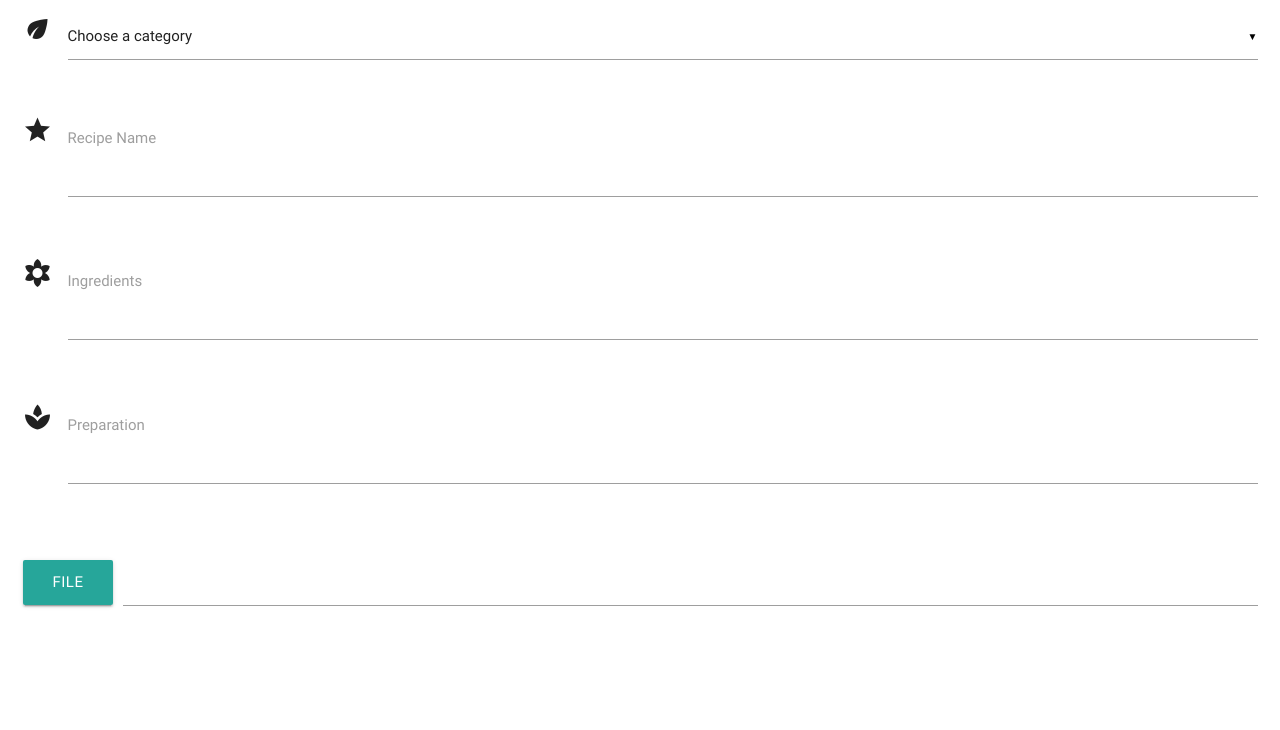
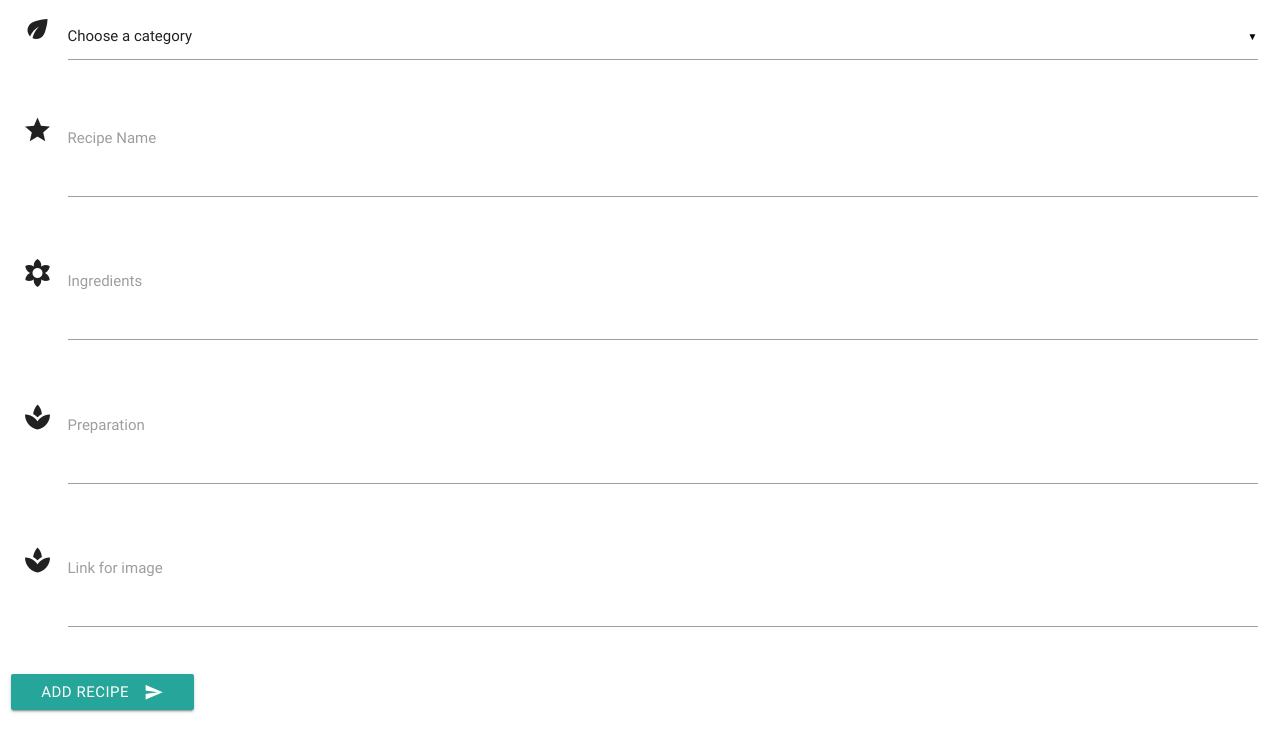
Before and after one commit to AnnaDK/Cook-Book, a Flask app: page /add_recipes in a window 1280 px wide. Shown: the part 153-883 px from the top of the page. Before the commit the page ends 761 px from the top, so only its background shows below. Run offline with Flask 2, Linux system fonts and the light colour scheme; data that the repository does not hold is empty; some libraries are stand-ins or nearby versions.

Commit message:
added rout in app.py. Add recipe form working.

```diff
--- a/app.py
+++ b/app.py
@@ -20,7 +20,14 @@ def get_recipes():
 
 @app.route('/add_recipes')
 def add_recipes():
-    return render_template("add_recipe.html", page_title="Add Your Recipe")
+    return render_template("add_recipe.html", categories=mongo.db.categories.find())
+
+
+@app.route('/insert_recipe', methods=['POST'])
+def insert_recipe():
+    recipes = mongo.db.recipes
+    recipes.insert_one(request.form.to_dict())
+    return redirect(url_for('get_recipes'))
 
 
 if __name__ == '__main__':
--- a/static/js/script.js
+++ b/static/js/script.js
@@ -1,8 +1,5 @@
 
   $(document).ready(function(){
     $('.collapsible').collapsible();
-  });
-
-   $(document).ready(function() {
     $('select').material_select();
   });
--- a/templates/add_recipe.html
+++ b/templates/add_recipe.html
@@ -3,15 +3,15 @@
 <h3>Add Recipe</h3>
 
 <div class="row">
-  <form action="" method="POST" class="col s12">
+  <form action="{{ url_for('insert_recipe') }}" method="POST" class="col s12">
     <div class="row">
       <div class="input-field col s12">
         <i class="material-icons prefix">eco</i>
-        <select>
+        <select id="category" name="category_name">
           <option value="" disabled selected>Choose a category</option>
-          <option value="1">Fruit</option>
-          <option value="2">Green</option>
-          <option value="3">Protein</option>
+          {% for cat in categories %}
+          <option value="{{cat.category_name}}">{{cat.category_name}}</option>
+          {% endfor %}
         </select>
       </div>
     </div>
@@ -50,17 +50,21 @@
     </div>
     <div class="row">
       <div class="input-field col s12">
-        <div class="file-field input-field" id="recipe_image">
-          <div class="btn">
-            <span>File</span>
-            <input type="file" />
-          </div>
-          <div class="file-path-wrapper">
-            <input class="file-path validate" type="text" />
-          </div>
-        </div>
+        <i class="material-icons prefix">spa</i>
+        <textarea
+          id="recipe_image"
+          name="recipe_image"
+          class="materialize-textarea validate"
+        ></textarea>
+        <label for="instruction">Link for image</label>
       </div>
+
     </div>
+
+    <button class="btn waves-effect waves-light" type="submit" name="action">
+      Add Recipe
+      <i class="material-icons right">send</i>
+    </button>
   </form>
 </div>
 
--- a/templates/recipes.html
+++ b/templates/recipes.html
@@ -2,7 +2,7 @@
 {% block content %}
   {% for recipe in recipes %}
   <div class="row">
-    <div class="col s6 m3">
+    <div class="col s3">
       <div class="card blue-grey  darken-1 card ">
         <div class="card-content white-text">
 
```
